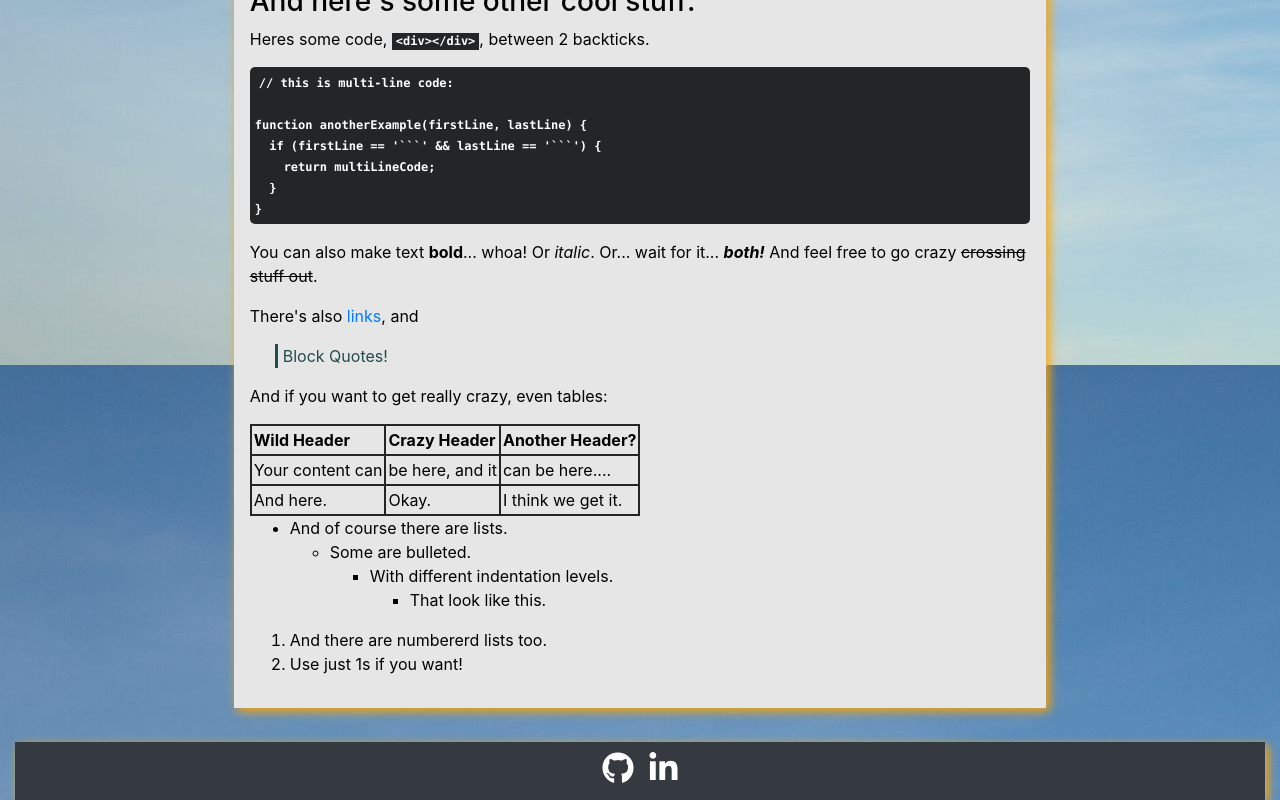
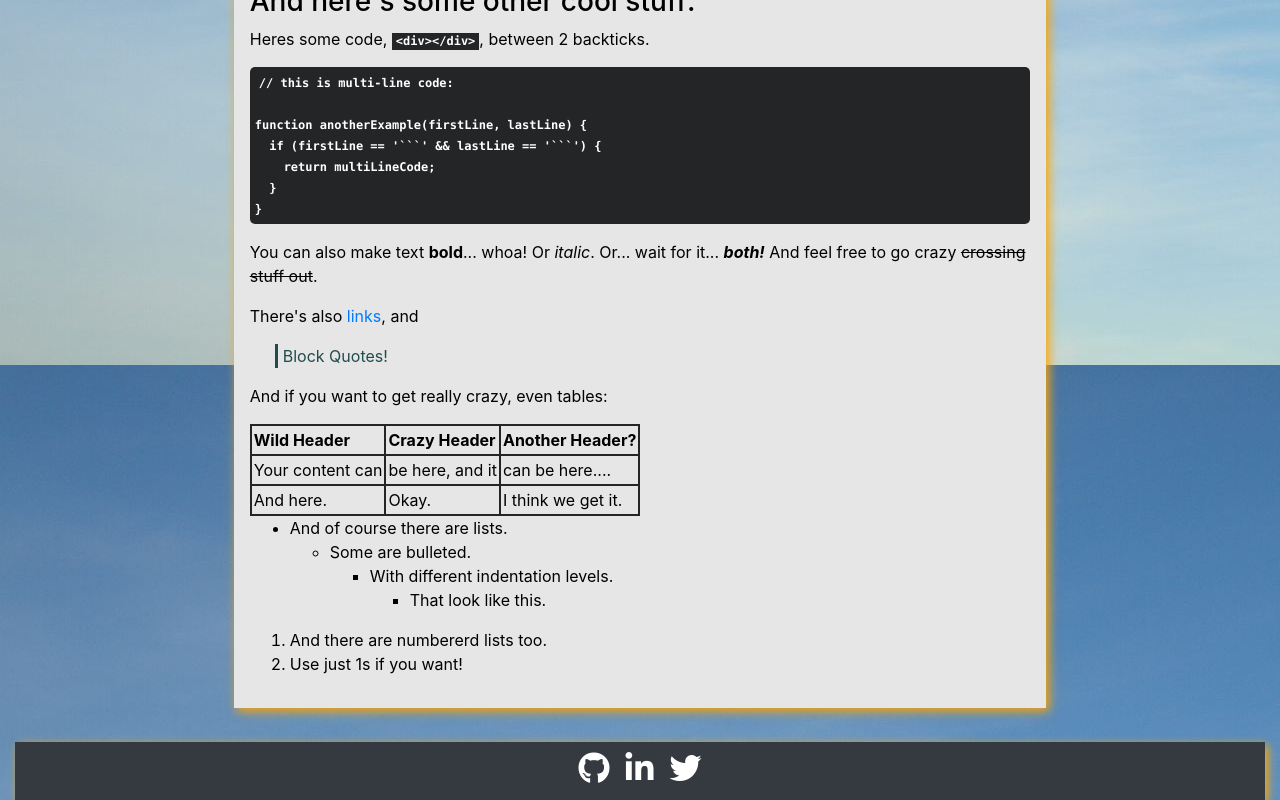
Before and after one commit to Himanshu16Singh/mark-view, a React (Create React App) app: page / in a window 1280 px wide. Shown: the part 835-1635 px from the top of the page. Built offline with nearby package versions, Linux system fonts and the light colour scheme; a web font is replaced by a local one.

Commit message:
added twitter handle

```diff
--- a/src/Component/Footer.js
+++ b/src/Component/Footer.js
@@ -14,6 +14,11 @@ const Content = (
                 >
                     <i className="text-white ml-3 fab fa-linkedin-in"></i>
                 </a>
+                <a href="https://twitter.com/himaNSHU_seeNGH" target="_blank"
+                    rel="noreferrer"
+                >
+                    <i className="text-white ml-3 fab fa-twitter"></i>
+                </a>
             </h2>
         </footer>
     );
```
